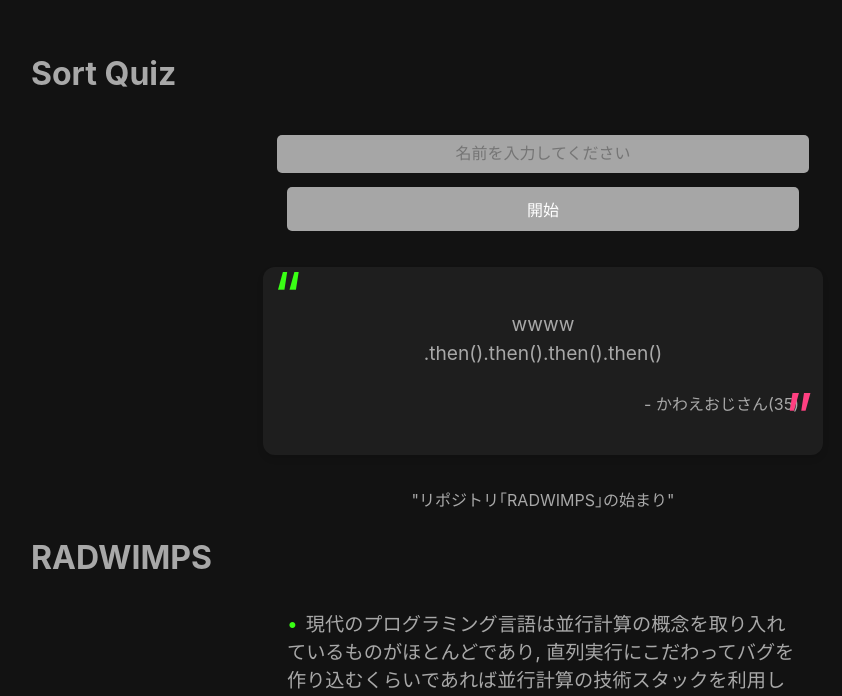
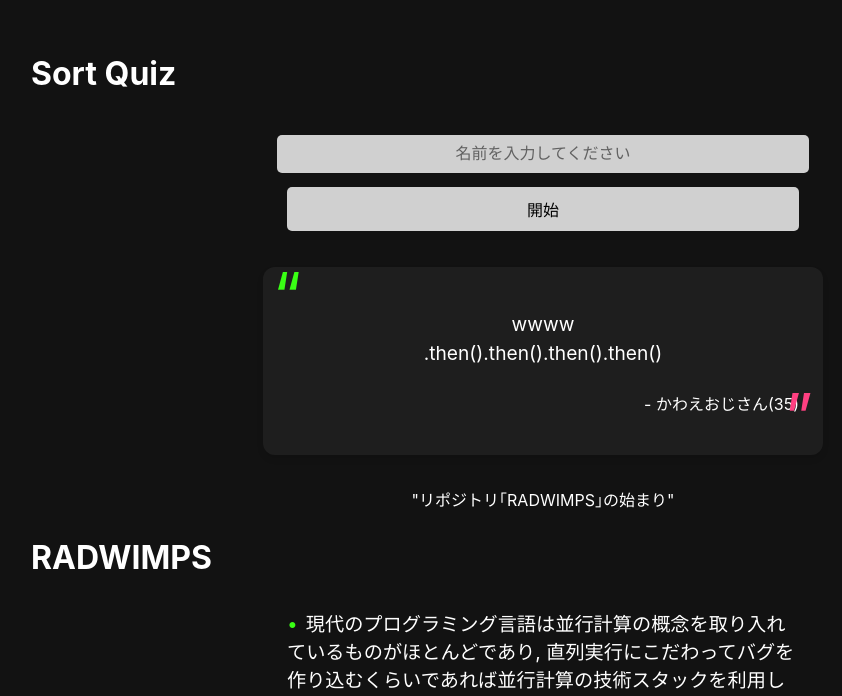
Before and after one commit to raiga0310/Sort-Quiz, a React (Create React App) app: page / in a window 1280 px wide. Shown: the part 101-797 px from the top of the page, without its empty margins (97-939 px from the left). Built offline with nearby package versions, Linux system fonts and the light colour scheme; what @twind/core, @twind/preset-tailwind would draw is missing.

Commit message:
feat: 主に文字色を白色か黒色に振り切り, 可読性を向上

```diff
--- a/src/App.css
+++ b/src/App.css
@@ -9,7 +9,7 @@
   -webkit-font-smoothing: antialiased;
   -moz-osx-font-smoothing: grayscale;
   background-color: #121212;
-  color: #a8a8a8;
+  color: #fff;
 }
 
 code {
@@ -66,8 +66,8 @@
 
 /* Button Style */
 .button-style {
-  color: white;
-  background-color: #a6a6a6;
+  color: #000;
+  background-color: #d0d0d0;
   border: none;
   border-radius: 5px;
   padding: 10px 20px;
@@ -80,6 +80,10 @@
   cursor: pointer;
 }
 
+.button-style::placeholder {
+  color: #00000088;
+}
+
 .button-style:hover {
   background-color: #868686;
 }
--- a/src/components/PlayScreen.css
+++ b/src/components/PlayScreen.css
@@ -3,3 +3,7 @@
   justify-content: center;
   align-items: center;
 }
+
+.flipping-card {
+  color: #000;
+}
--- a/src/components/StartScreen.css
+++ b/src/components/StartScreen.css
@@ -44,7 +44,6 @@
   background-color: #1e1e1e;
   border-radius: 12px;
   box-shadow: 0 4px 6px rgba(0, 0, 0, 0.1);
-  color: #a8a8a8;
   position: relative;
 }
 
```
